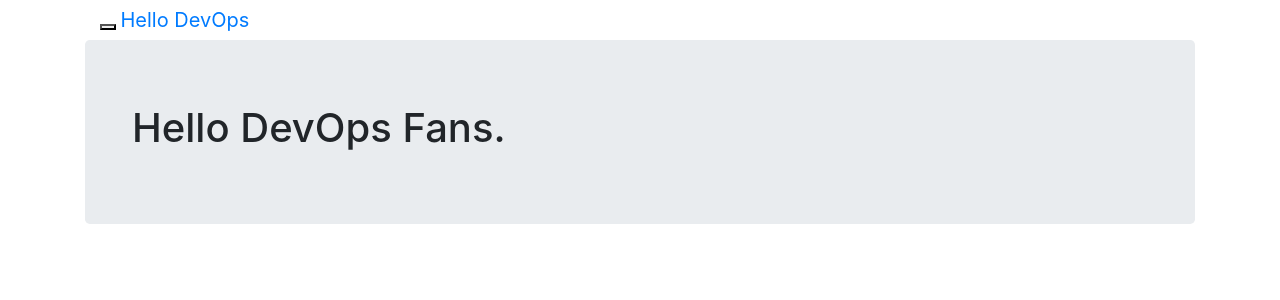
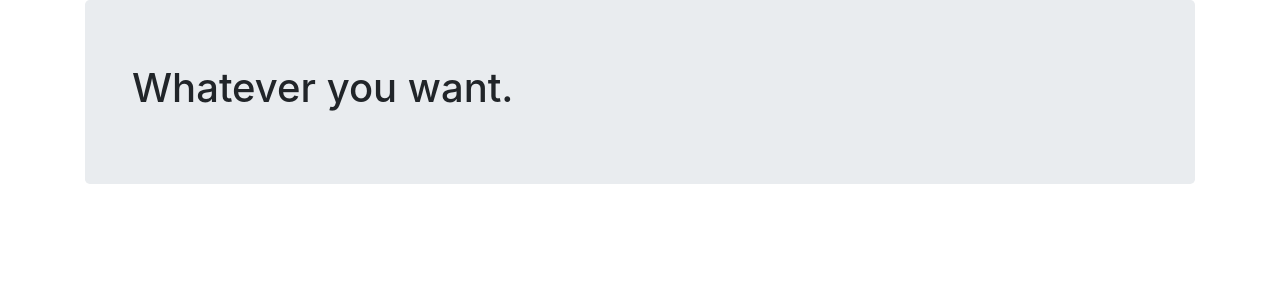
Before and after one commit to roitraining/lab-deploying-apps-to-gcp, a Flask app: page / in a window 1280 px wide. Shown: the top 300 px of the page. Run offline with Flask 2, Linux system fonts and the light colour scheme; some libraries are stand-ins or nearby versions.

Commit message:
Second Commit

```diff
--- a/main.py
+++ b/main.py
@@ -4,7 +4,7 @@ app = Flask(__name__)
 
 @app.route("/")
 def main():
-    model = {"title":"Hello DevOps Fans."}
+    model = {"title":"Whatever you want."}
     return render_template('index.html', model=model)
 
 
--- a/templates/layout.html
+++ b/templates/layout.html
@@ -8,34 +8,11 @@
 
 </head>
 <body>
-<div class="container">
+    <div class="container">
 
-    <nav class="nav nav-pills">
-        <div class="container-fluid">
-            <!-- Brand and toggle get grouped for better mobile display -->
-            <div class="navbar-header">
-                <button type="button" class="navbar-toggle collapsed" data-toggle="collapse"
-                        data-target="#bs-example-navbar-collapse-1" aria-expanded="false">
-                    <span class="sr-only">Toggle navigation</span>
-                    <span class="icon-bar"></span>
-                    <span class="icon-bar"></span>
-                    <span class="icon-bar"></span>
-                </button>
-                <a class="navbar-brand" href="/">Hello DevOps</a>
-            </div>
+        {% block content %}{% endblock %}
 
-            <!-- Collect the nav links, forms, and other content for toggling -->
-            <div class="collapse navbar-collapse" id="bs-example-navbar-collapse-1">
-                <ul class="nav navbar-nav">
-                    <li><a href="/">Home</a></li>
-                </ul>
-            </div><!-- /.navbar-collapse -->
-        </div><!-- /.container-fluid -->
-    </nav>
-
-            {% block content %}{% endblock %}
-
-    <footer></footer>
-</div>
+        <footer></footer>
+    </div>
 </body>
 </html>
```
